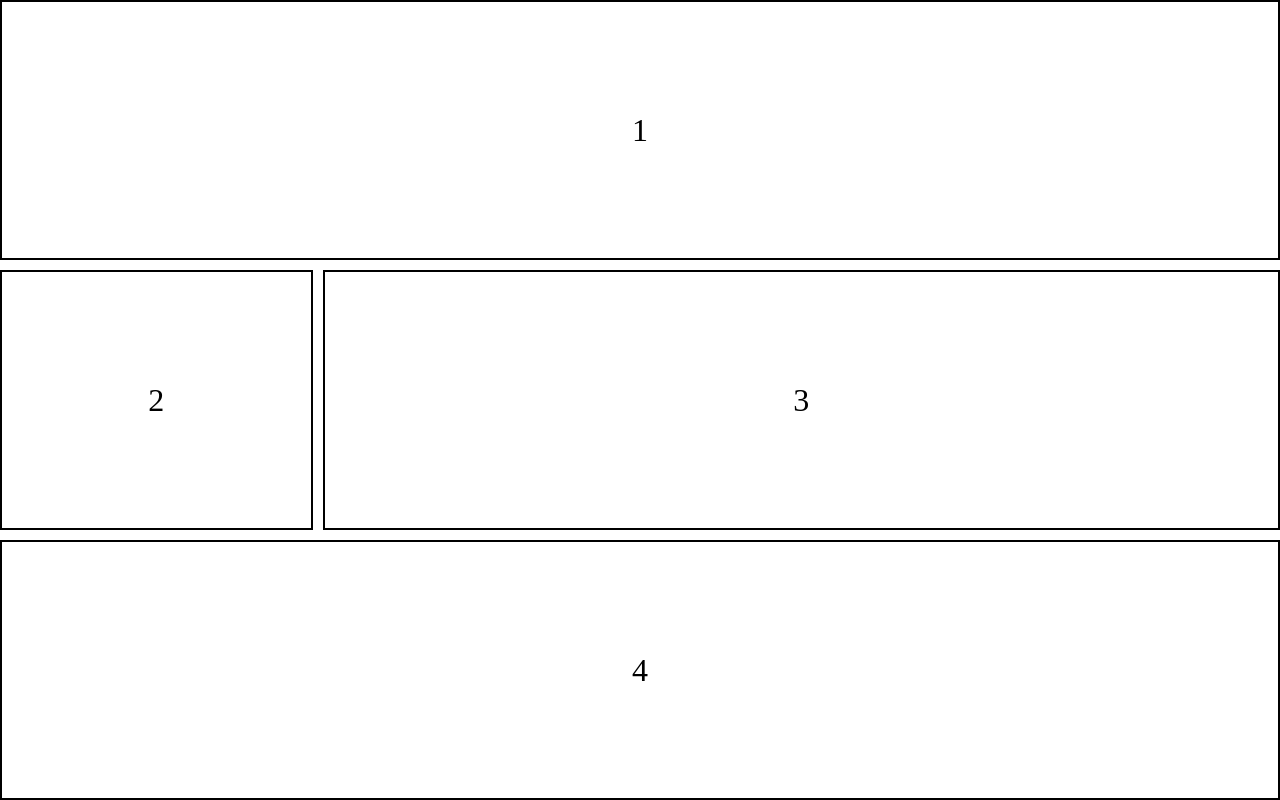
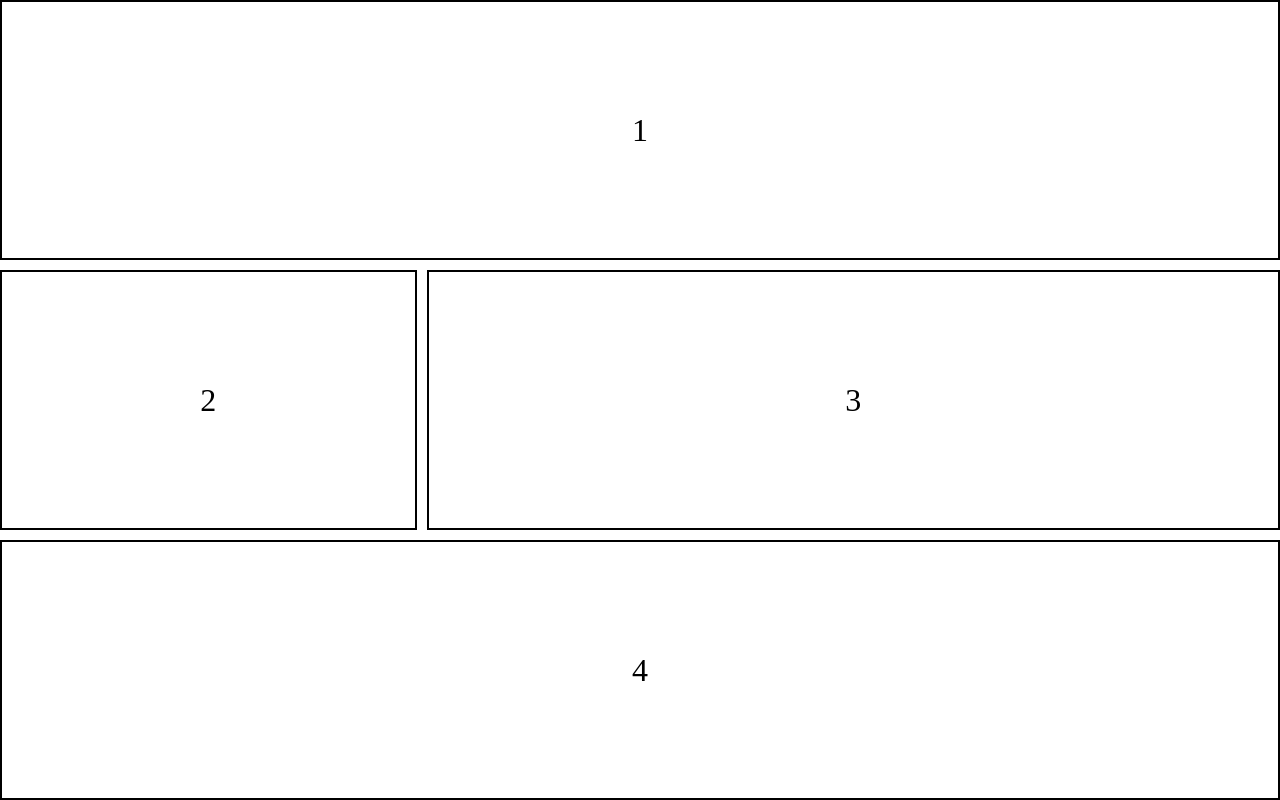
Before and after one commit to EmilEndresen/css-grid-undervisning, a plain HTML site: page index.html in a window 1280 px wide. Drawn offline with Linux system fonts and the light colour scheme.

Commit message:
final commit

```diff
--- a/style.css
+++ b/style.css
@@ -12,12 +12,15 @@ body {
     min-height: 100svh;
     display: grid;
     /* grid-template-columns: 1fr 1fr 1fr; */
-    grid-template-columns: repeat(4, minmax(100px, 1fr));
+    grid-template-columns: repeat(3, minmax(100px, 1fr));
     grid-auto-rows: auto;
     gap: 10px;
 
     /* grid-template-areas:
         "header header header"
+        "sidebar main main"
+        "sidebar main main"
+        "sidebar main main"
         "sidebar main main"
         "footer footer footer"
     ; */
@@ -35,7 +38,7 @@ div {
 .header {
     /* grid-area: header; */
     grid-column: 1 / 5;
-    /* grid-row: 2 / 3; */
+    /* grid-row: 1 / 4; */
 }
 
 .sidebar {
```
